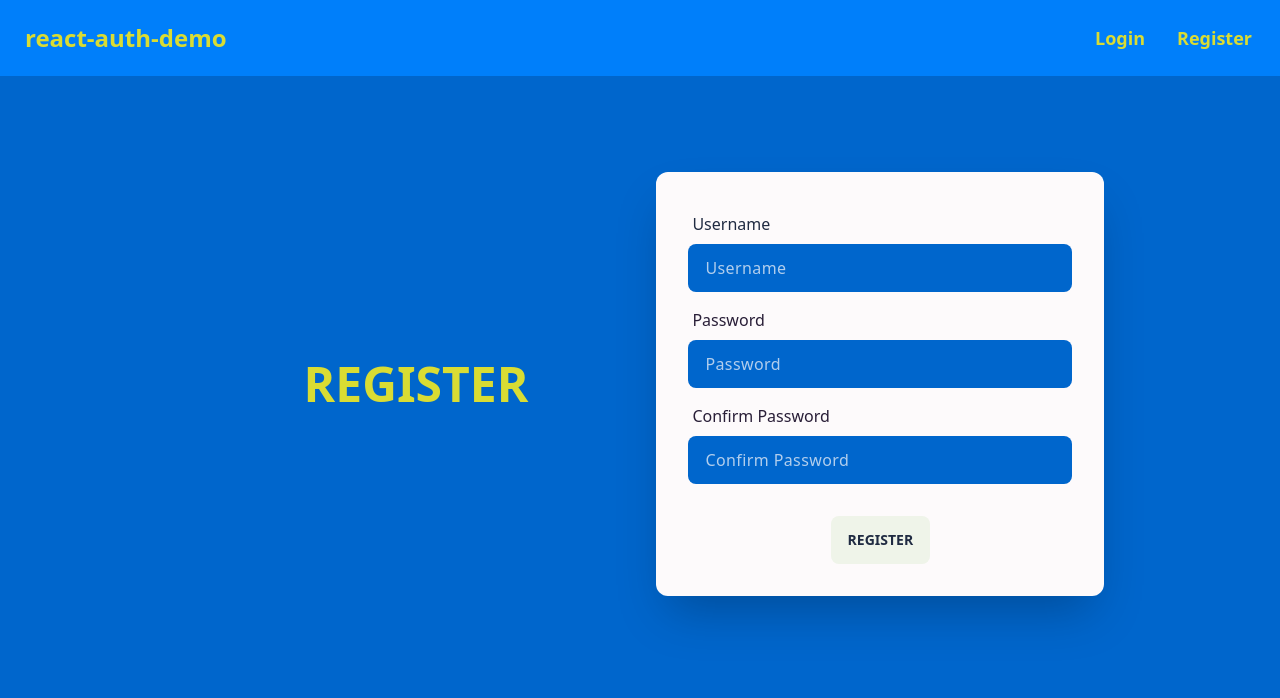
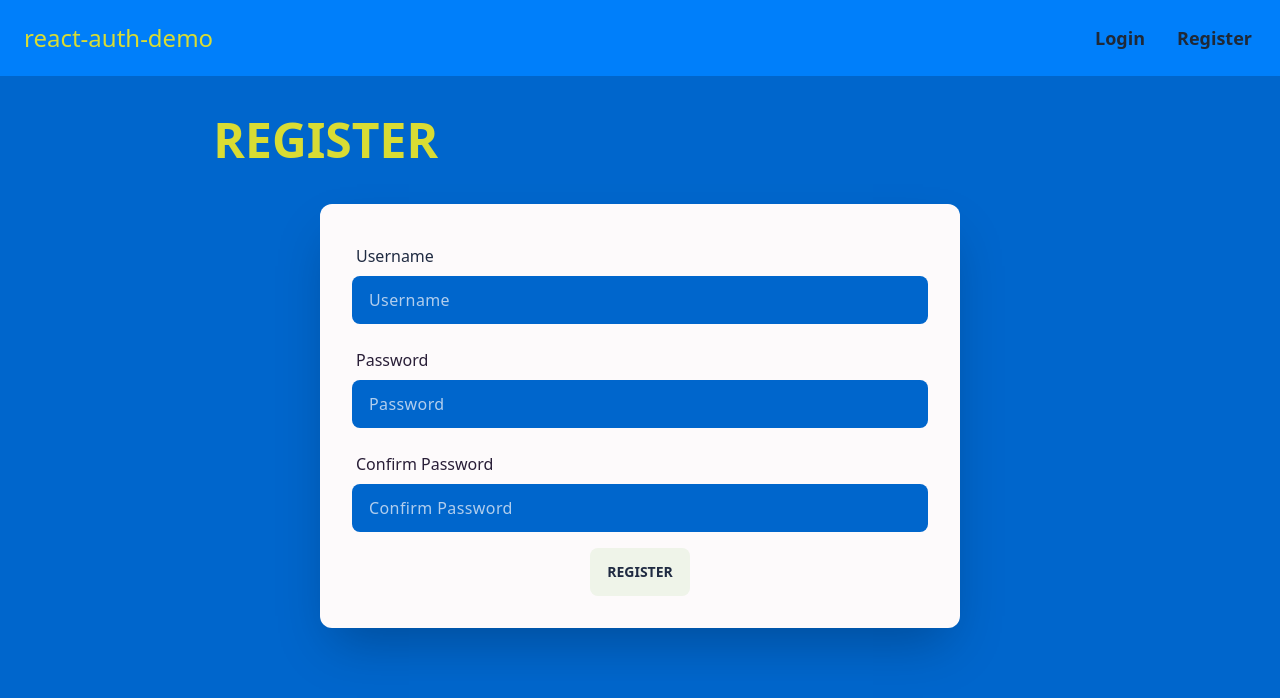
Before and after one commit to EtoYaMak/react-auth-demo, a React (Create React App) app: page /register in a window 1280 px wide. Shown: the top 698 px of the page. Built offline with nearby package versions, Linux system fonts and the light colour scheme.

Commit message:
fixed w-issues

```diff
--- a/src/App.css
+++ b/src/App.css
@@ -2,12 +2,15 @@
 @tailwind components;
 @tailwind utilities;
 
+* {
+  box-sizing: border-box;
+}
 body {
   margin: 0;
   background-color: hsl(210, 100%, 40%);
-  min-height: 100vh;
+  height: 100vh;
+  width: auto;
 }
-
 .instructions {
   font-size: 0.75rem;
   border-radius: 0.5rem;
@@ -17,11 +20,13 @@ body {
   padding: 0.25rem;
   position: relative;
   bottom: -10px;
+  max-height: fit-content;
 }
 
 .offscreen {
   position: absolute;
-  left: -9999px;
+  /* left: -9999px; */
+  display: none;
 }
 
 .hide {
@@ -52,12 +57,7 @@ body {
 .yellowtext {
   color: #d9dc33;
 }
-.pink {
-  background-color: #e24275;
-}
-.pinktext {
-  color: #e24275;
-}
+
 .white {
   background-color: #fdfafb;
 }
@@ -78,3 +78,21 @@ body {
     rgba(32, 43, 66, 0.2) 6px 6px, rgba(32, 43, 66, 0.1) 12px 12px,
     rgba(32, 43, 66, 0.05) 18px 18px;
 }
+
+.navbar {
+  display: flex;
+  align-items: center;
+  padding: var(--navbar-padding, 0.5rem /* 8px */);
+  min-height: 4rem /* 64px */;
+  width: 100%;
+}
+:where(.navbar > *) {
+  display: inline-flex;
+  align-items: center;
+}
+
+@media (max-width: 417px) {
+  .navbar {
+    flex-direction: column;
+  }
+}
--- a/src/components/Login.jsx
+++ b/src/components/Login.jsx
@@ -29,19 +29,17 @@ function Login() {
     }
   };
   return (
-    <div className="hero xl:mt-[10vh] mt-[5vh] bg-inherit">
-      <div className="hero-content flex-col w-full xl:flex-row xl:w-fit xl:gap-32 gap-10">
+    <div className="flex flex-col justify-center items-center">
+      <div className="w-2/3 min-w-fit my-10">
         <p className=""></p>
         <div className="text-center xl:text-left yellowtext  select-none">
           <h1 className="text-5xl font-bold uppercase">Login</h1>
         </div>
-        <div className="card flex-shrink-0 w-full max-w-md shadow-2xl white">
-          <form className="card-body white">
+      </div>
+      <form className="rounded-xl white shadow-2xl p-8 space-y-4 h-fit w-full sm:min-w-fit sm:w-[50vw]">
         <div className="form-control">
           <label className="label">
-                <span className="text-md font-medium text-[#291E37]">
-                  Username
-                </span>
+            <span className="text-md font-medium text-[#291E37]">Username</span>
           </label>
           <input
             type="text"
@@ -53,9 +51,7 @@ function Login() {
         </div>
         <div className="form-control">
           <label className="label">
-                <span className="text-md font-medium text-[#291E37]">
-                  Password
-                </span>
+            <span className="text-md font-medium text-[#291E37]">Password</span>
           </label>
           <input
             type="password"
@@ -73,7 +69,7 @@ function Login() {
             </a>
           </label>
         </div>
-            <div className="form-control w-fit mx-auto mt-6 boxshadow1 rounded-xl">
+        <div className="form-control w-fit mx-auto mt-6 boxshadow1 rounded-xl bg-transparent">
           <button
             onClick={handleLogin}
             className="btn btn-ghost bg-[#EFF4E9] hover:bg-[#202b42]  text-[#202b42] hover:text-[#fdfafb]  text-md p-4 "
@@ -83,8 +79,6 @@ function Login() {
         </div>
       </form>
     </div>
-      </div>
-    </div>
   );
 }
 
--- a/src/components/Navbar.jsx
+++ b/src/components/Navbar.jsx
@@ -2,10 +2,10 @@ import React from "react";
 
 function Navbar() {
   return (
-    <div className="navbar blue yellowtext">
-      <div className="flex-1">
+    <div className="navbar blue">
+      <div className="flex-1 rounded-xl ">
         <a
-          className="btn btn-ghost normal-case text-2xl  hover:text-[#fdfafb] hover:bg-transparent"
+          className="px-4 py-2 normal-case text-2xl rounded-xl hover:text-[#fdfafb] hover:bg-transparent ease-in-out duration-200 hover:scale-[101%] yellowtext"
           href="/"
         >
           react-auth-demo
--- a/src/components/Register.jsx
+++ b/src/components/Register.jsx
@@ -76,8 +76,8 @@ function Register() {
     }
   };
   return (
-    <div className="hero xl:mt-[10vh] mt-[5vh] bg-inherit">
-      <div className="hero-content flex-col w-full xl:flex-row xl:w-fit xl:gap-32 gap-10 ">
+    <div className="flex flex-col justify-center items-center">
+      <div className="w-2/3 min-w-fit my-10">
         <p
           ref={errRef}
           className={`text-sm select-none bg-[#EFF4E9] text-[#B53C66] rounded-lg ${
@@ -90,13 +90,11 @@ function Register() {
         <div className="text-center xl:text-left yellowtext select-none ">
           <h1 className="text-5xl font-bold uppercase">Register</h1>
         </div>
-        <div className="card flex-shrink-0 w-full max-w-md shadow-2xl white ">
-          <form className="card-body white rounded-xl white">
-            <div className="form-control">
+      </div>
+      <form className="rounded-xl white shadow-2xl p-8 space-y-4 h-fit w-full sm:w-[50vw]">
+        <div className="form-control ">
           <label htmlFor="username" className="label flex justify-start">
-                <span className="text-md font-medium text-[#202b42]">
-                  Username
-                </span>
+            <span className="text-md font-medium text-[#202b42]">Username</span>
             <BiCheck
               size={24}
               className={`text-[#202b42] ${validName ? "valid" : "hide"}`}
@@ -125,7 +123,7 @@ function Register() {
             onBlur={() => setUserFocus(false)}
           />
           <p
-                className={`flex text-sm text-white py-2 select-none ${
+            className={`flex text-sm text-white py-2 select-none  ${
               userFocus && user && !validName ? "instructions" : "offscreen"
             }`}
           >
@@ -139,9 +137,7 @@ function Register() {
         </div>
         <div className="form-control">
           <label className="label flex justify-start">
-                <span className="text-md font-medium text-[#291E37]">
-                  Password
-                </span>
+            <span className="text-md font-medium text-[#291E37]">Password</span>
             <BiCheck
               size={24}
               className={`text-[#202b42] ${validPwd ? "valid" : "hide"}`}
@@ -156,7 +152,7 @@ function Register() {
           <input
             placeholder="Password"
             className="input input-ghost blue1 focus:bg-[#202b42] focus:text-[#fdfafb] text-[#EFF4E9]
-                placeholder:text-[#fdfafb] placeholder:opacity-70 focus:font-semibold focus:tracking-wide tracking-wide boxshadow2"
+                placeholder:text-[#fdfafb] placeholder:opacity-70 focus:font-semibold focus:tracking-wide tracking-wide boxshadow2 "
             type="password"
             id="password"
             onChange={(e) => setPwd(e.target.value)}
@@ -172,11 +168,11 @@ function Register() {
               pwdFocus && !validPwd ? "instructions" : "offscreen"
             }`}
           >
-                <BiInfoCircle size={18} className="text-[#d9dc33] mr-1 w-8" />
+            <BiInfoCircle size={18} className="text-[#d9dc33] mr-1 w-8 " />
             8 to 24 characters.
             <br />
-                Must include uppercase and lowercase letters, a number and a
-                special character.
+            Must include uppercase and lowercase letters, a number and a special
+            character.
             <br />
             Allowed special characters: ! @ # $ %
           </p>
@@ -214,7 +210,7 @@ function Register() {
             onBlur={() => setMatchFocus(false)}
           />
           <p
-                className={`flex text-sm text-white py-2 select-none ${
+            className={`flex text-sm text-white py-2 select-none  ${
               matchFocus && !validMatch ? "instructions" : "offscreen"
             }`}
           >
@@ -222,7 +218,7 @@ function Register() {
             Must match the first password input field.
           </p>
         </div>
-            <div className="form-control w-fit mx-auto mt-6 boxshadow1 rounded-xl">
+        <div className="form-control w-fit mx-auto mt-6 boxshadow1 rounded-xl bg-transparent">
           <button
             onClick={handleSubmit}
             className="btn btn-ghost bg-[#EFF4E9] hover:bg-[#202b42]  text-[#202b42] hover:text-[#fdfafb]  text-md p-4 "
@@ -232,8 +228,6 @@ function Register() {
         </div>
       </form>
     </div>
-      </div>
-    </div>
   );
 }
 
```
Lines whose indentation alone changed are shown as unchanged.
